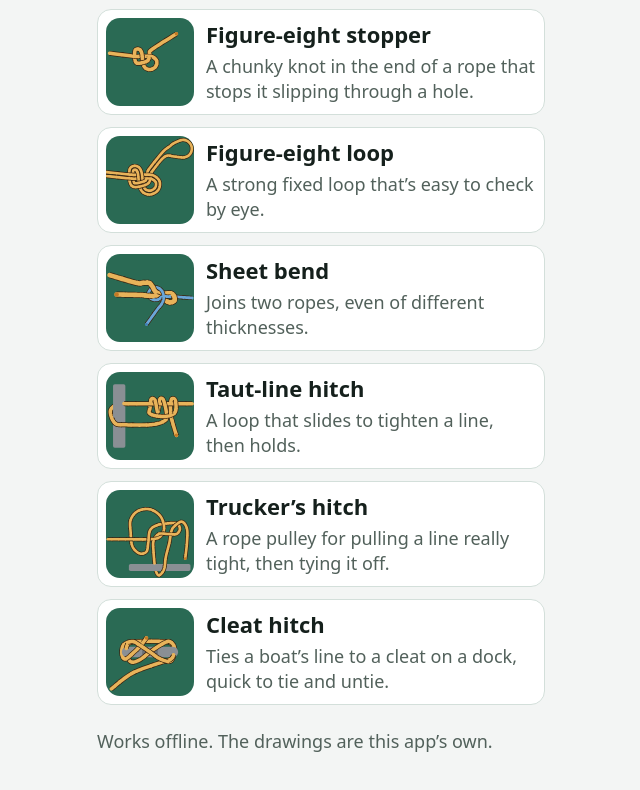
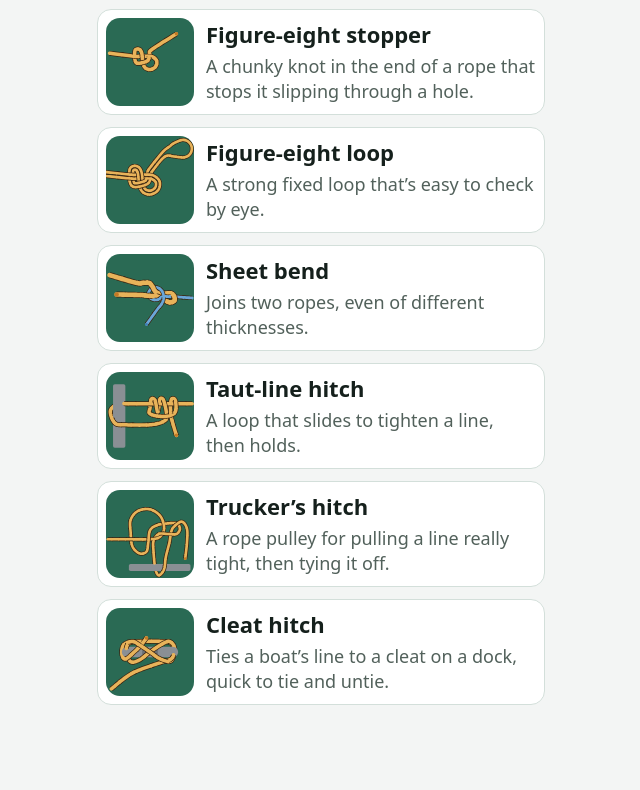
Before and after one commit to aarontkennedy/knots, a website built with Vite: page index.html in a window 1280 px wide. Shown: the part 640-1430 px from the top of the page, without its empty margins (319-959 px from the left). After the commit the page ends 1369 px from the top, so only its background shows below. Built offline with nearby package versions, Linux system fonts and the light colour scheme.

Commit message:
Drop the home page footnote: About covers offline use and the drawings
Co-Authored-By: Claude Opus 5.5 <noreply@anthropic.com>

```diff
--- a/src/app.ts
+++ b/src/app.ts
@@ -41,7 +41,6 @@ function homeHtml(): string {
   <ul class="knot-list">${KNOTS.map(
     (k) => `<li><a class="knot-card" href="#/k/${k.id}">${knotSvg(k, 1, 1)}<span class="knot-card-text"><span class="knot-card-name">${esc(k.name)}</span><span class="knot-card-summary">${esc(k.summary)}</span></span></a></li>`,
   ).join('')}</ul>
-  <p class="footnote">Works offline. The drawings are this app’s own.</p>
 </main>`;
 }
 
--- a/src/style.css
+++ b/src/style.css
@@ -189,15 +189,9 @@ body {
 }
 
 .intro,
-.summary,
-.footnote {
+.summary {
   margin: 0 0 var(--space-4);
   color: var(--muted);
-}
-
-.footnote {
-  margin-top: var(--space-5);
-  font-size: var(--text-sm);
 }
 
 /* --- Knot list --- */
```
